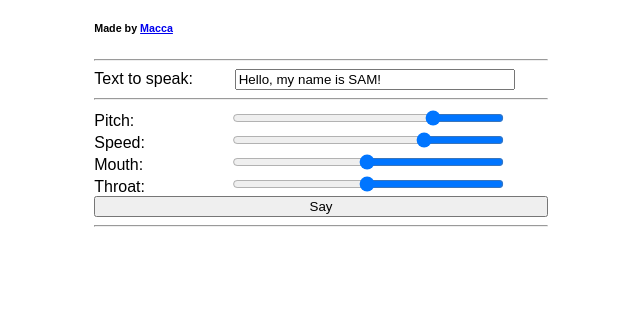
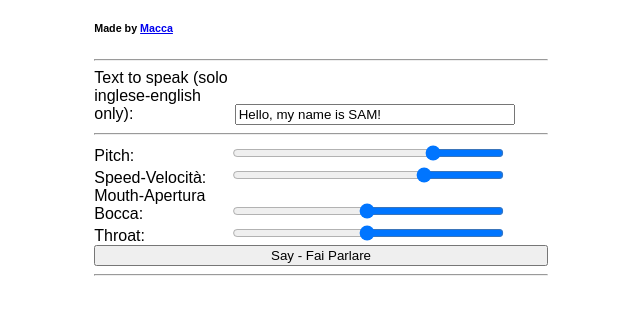
Before and after one commit to mcc-macca/sam, a website: page index.html in a window 1280 px wide. Shown: the part 98-412 px from the top of the page, without its empty margins (319-959 px from the left). Drawn offline with Linux system fonts and the light colour scheme.

Commit message:
Update index.html

```diff
--- a/index.html
+++ b/index.html
@@ -58,14 +58,14 @@
 <hr>
 <form id="playground">
   <div>
-    <label for="speechinput">Text to speak:</label>
+    <label for="speechinput">Text to speak (solo inglese-english only):</label>
     <input size="60" id="speechinput" name="textfield" value="Hello, my name is SAM!">
   <hr>
     <label id="pitch-lbl" for="pitch">Pitch:   </label><input type="range" id="pitch" min="0" max="260" value="0" />
-    <label id="speed-lbl" for="speed">Speed:   </label><input type="range" id="speed" min="1" max="255" value="0" />
-    <label id="mouth-lbl" for="mouth">Mouth:   </label><input type="range" id="mouth" min="0" max="255" value="0" />
+    <label id="speed-lbl" for="speed">Speed-Velocità:   </label><input type="range" id="speed" min="1" max="255" value="0" />
+    <label id="mouth-lbl" for="mouth">Mouth-Apertura Bocca:   </label><input type="range" id="mouth" min="0" max="255" value="0" />
     <label id="throat-lbl" for="throat">Throat: </label><input type="range" id="throat" min="0" max="255" value="0" />
-    <input type="submit" name="Text 1" value="Say">
+    <input type="submit" name="Text 1" value="Say - Fai Parlare">
   </div>
 </form>
 <hr>
```
